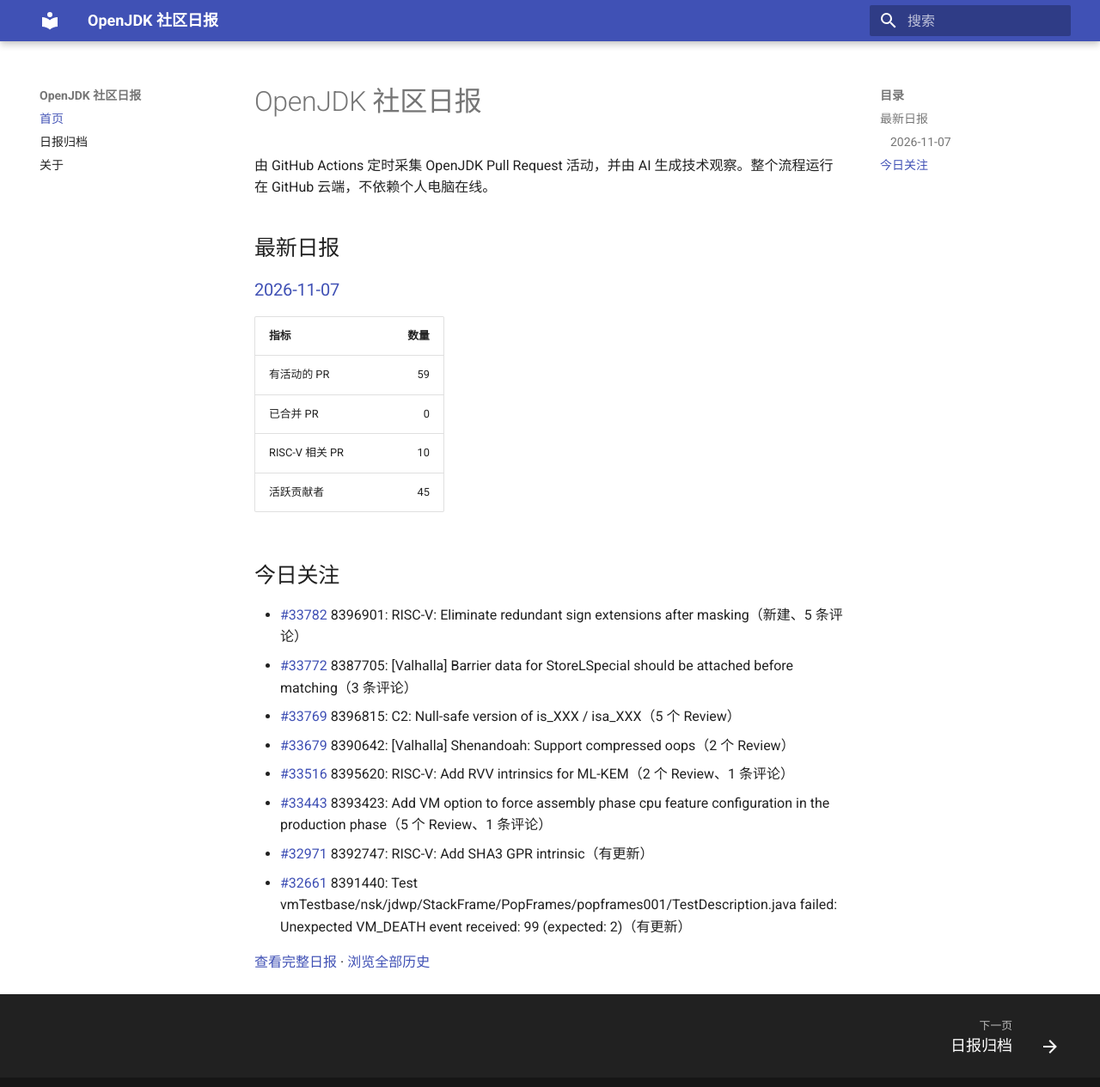
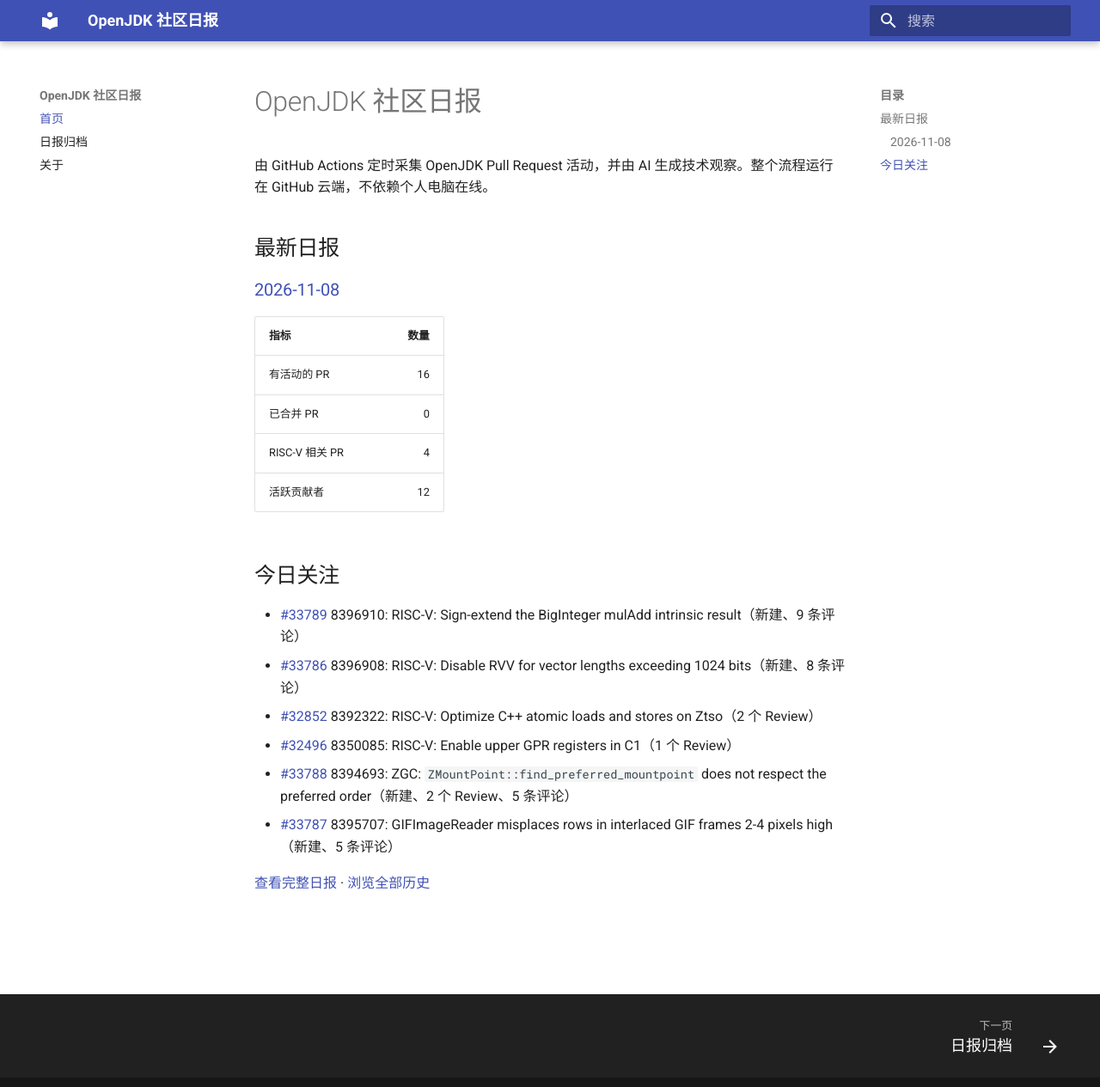
Before and after one commit to DingliZhang/openjdk-daily, an MkDocs documentation site: the page built from docs/index.md, in a window 1280 px wide and 1278 px high. Shown: the top 1265 px of the window at 86% size. Built offline with MkDocs 1.6.1 and Material for MkDocs 9.7.7, drawn with Linux system fonts in a browser that asks for light colours.

Commit message:
report: add OpenJDK daily report

```diff
--- a/docs/index.md
+++ b/docs/index.md
@@ -4,24 +4,22 @@
 
 ## 最新日报
 
-### [2026-11-07](reports/2026/2026-11-07.md)
+### [2026-11-08](reports/2026/2026-11-08.md)
 
 | 指标 | 数量 |
 |---|---:|
-| 有活动的 PR | 59 |
+| 有活动的 PR | 16 |
 | 已合并 PR | 0 |
-| RISC-V 相关 PR | 10 |
-| 活跃贡献者 | 45 |
+| RISC-V 相关 PR | 4 |
+| 活跃贡献者 | 12 |
 
 ## 今日关注
 
-- [#33782](https://github.com/openjdk/jdk/pull/33782) 8396901: RISC-V: Eliminate redundant sign extensions after masking（新建、5 条评论）
-- [#33772](https://github.com/openjdk/jdk/pull/33772) 8387705: [Valhalla] Barrier data for StoreLSpecial should be attached before matching（3 条评论）
-- [#33769](https://github.com/openjdk/jdk/pull/33769) 8396815: C2: Null-safe version of is_XXX / isa_XXX（5 个 Review）
-- [#33679](https://github.com/openjdk/jdk/pull/33679) 8390642: [Valhalla] Shenandoah: Support compressed oops（2 个 Review）
-- [#33516](https://github.com/openjdk/jdk/pull/33516) 8395620: RISC-V: Add RVV intrinsics for ML-KEM（2 个 Review、1 条评论）
-- [#33443](https://github.com/openjdk/jdk/pull/33443) 8393423: Add VM option to force assembly phase cpu feature configuration in the production phase（5 个 Review、1 条评论）
-- [#32971](https://github.com/openjdk/jdk/pull/32971) 8392747: RISC-V: Add SHA3 GPR intrinsic（有更新）
-- [#32661](https://github.com/openjdk/jdk/pull/32661) 8391440: Test vmTestbase/nsk/jdwp/StackFrame/PopFrames/popframes001/TestDescription.java failed: Unexpected VM_DEATH event received: 99 (expected: 2)（有更新）
+- [#33789](https://github.com/openjdk/jdk/pull/33789) 8396910: RISC-V: Sign-extend the BigInteger mulAdd intrinsic result（新建、9 条评论）
+- [#33786](https://github.com/openjdk/jdk/pull/33786) 8396908: RISC-V: Disable RVV for vector lengths exceeding 1024 bits（新建、8 条评论）
+- [#32852](https://github.com/openjdk/jdk/pull/32852) 8392322: RISC-V: Optimize C++ atomic loads and stores on Ztso（2 个 Review）
+- [#32496](https://github.com/openjdk/jdk/pull/32496) 8350085: RISC-V: Enable upper GPR registers in C1（1 个 Review）
+- [#33788](https://github.com/openjdk/jdk/pull/33788) 8394693: ZGC: `ZMountPoint::find_preferred_mountpoint` does not respect the preferred order（新建、2 个 Review、5 条评论）
+- [#33787](https://github.com/openjdk/jdk/pull/33787) 8395707: GIFImageReader misplaces rows in interlaced GIF frames 2-4 pixels high（新建、5 条评论）
 
-[查看完整日报](reports/2026/2026-11-07.md) · [浏览全部历史](reports/index.md)
+[查看完整日报](reports/2026/2026-11-08.md) · [浏览全部历史](reports/index.md)
```
Also changed, not shown: docs/reports/2026/2026-11-08.md (added, +124 -0 lines), docs/reports/index.md (+2 -1 lines), 2 other files.
